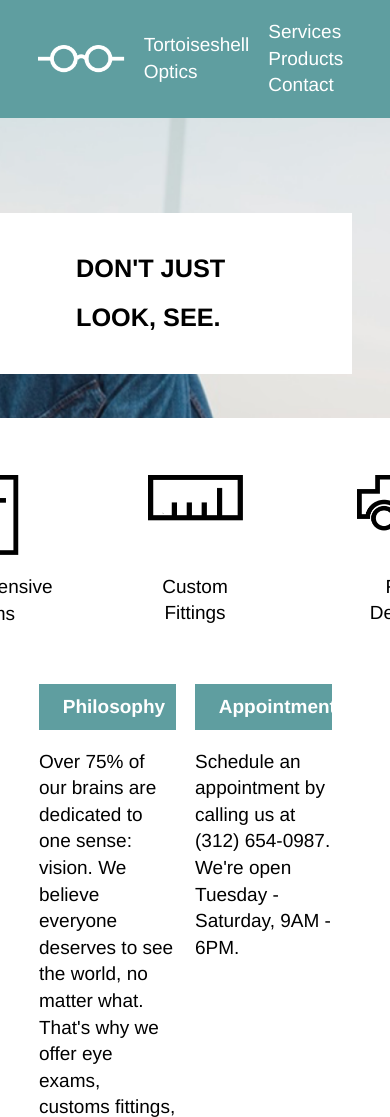
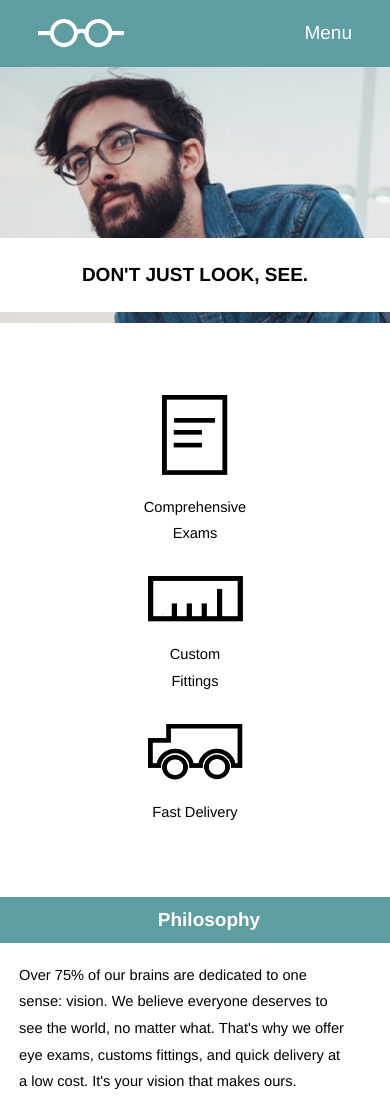
Before and after one commit to LunaNoxMoon/Torto, a plain HTML site: page index.html in a window 390 px wide. Shown: the top 1117 px of the page. Drawn offline with Linux system fonts and the light colour scheme.

Commit message:
finished project

```diff
--- a/index.html
+++ b/index.html
@@ -18,14 +18,14 @@
     </div>
 
     <div class="menu">
-      <ul>
+      <ul class="no-display">
         <li>Services</li>
         <li>Products</li>
         <li>Contact</li>
       </ul>
 
       <ul class="truncated-menu">
-        <li>menu</li>
+        <li>Menu</li>
       </ul>
 
     </div>
--- a/recourses/css/master.css
+++ b/recourses/css/master.css
@@ -162,14 +162,75 @@ footer img{
   }
 }
 
-/* phone*
+/*between*/
 @media only screen and (max-width: 700px){
-  .truncated-menu li{
+  .truncated-menu{
     display: block;
   }
 
-  .menu li{
+  .no-display{
+    display: none;
+  }
+}
+
+/*phone*/
+@media only screen and (max-width: 560px){
+  header{
+    background-position: 20%;
+    height: 17rem;
+  }
+
+  header div span{
     display: none;
   }
 
+  .main-banner{
+    padding: 0 1rem;
+    margin: 9rem auto 0 auto;
+    width: 100%;
+    text-align: center;
+  }
+
+  .main-banner h1{
+    font-size: 1rem;
+  }
+
+  .supporting{
+    flex-direction: column;
+    align-items: center;
+    justify-content: flex-start;
+    margin-top: 3rem;
+  }
+
+  .logo{
+    height: auto;
+    margin: .77rem;
+    font-size: .77rem;
+  }
+
+  .info{
+    width: auto;
+  }
+
+  .info .title{
+    width: 100%;
+    max-width: 100%;
+    text-align: center;
+  }
+
+  .info p{
+    padding: 1rem;
+    font-size: 0.77rem;
+  }
+
+  footer{
+    justify-content: center;
+  }
+
+  footer div{
+    display: none;
+  }
+
+
+
 }
```
